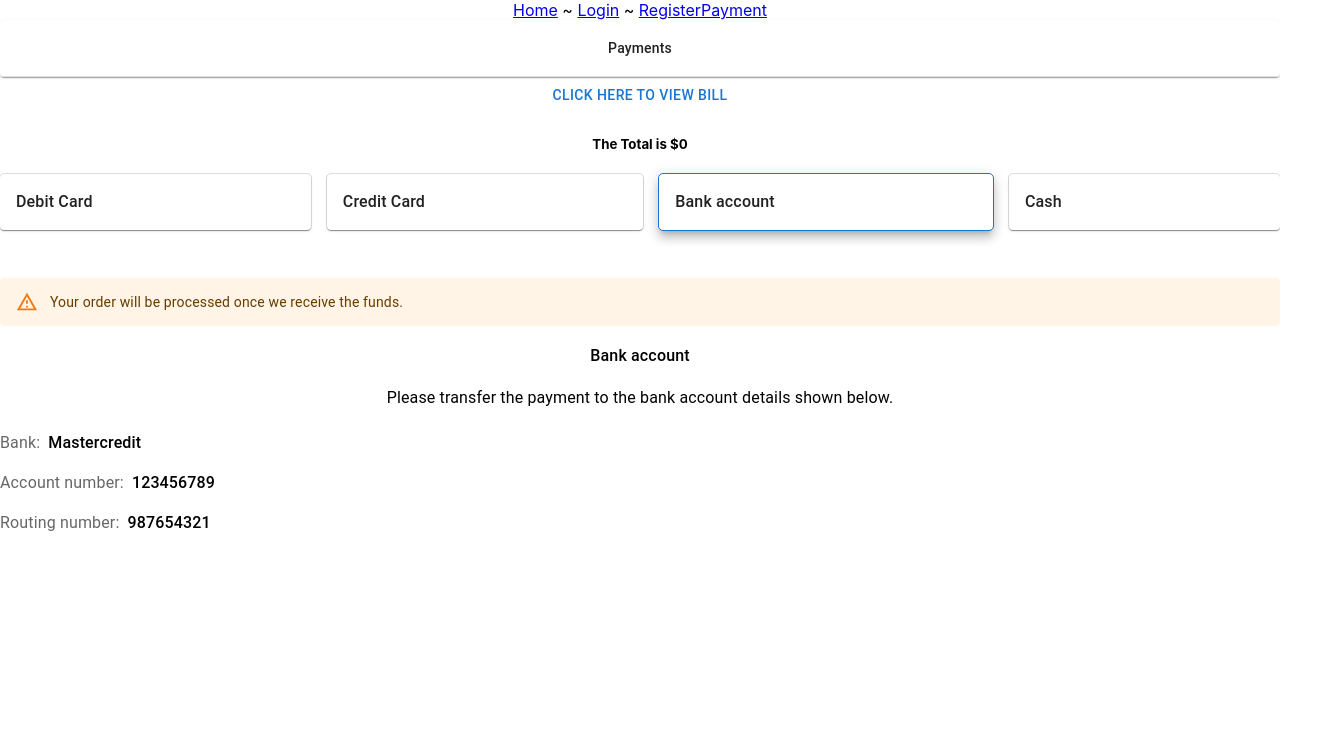
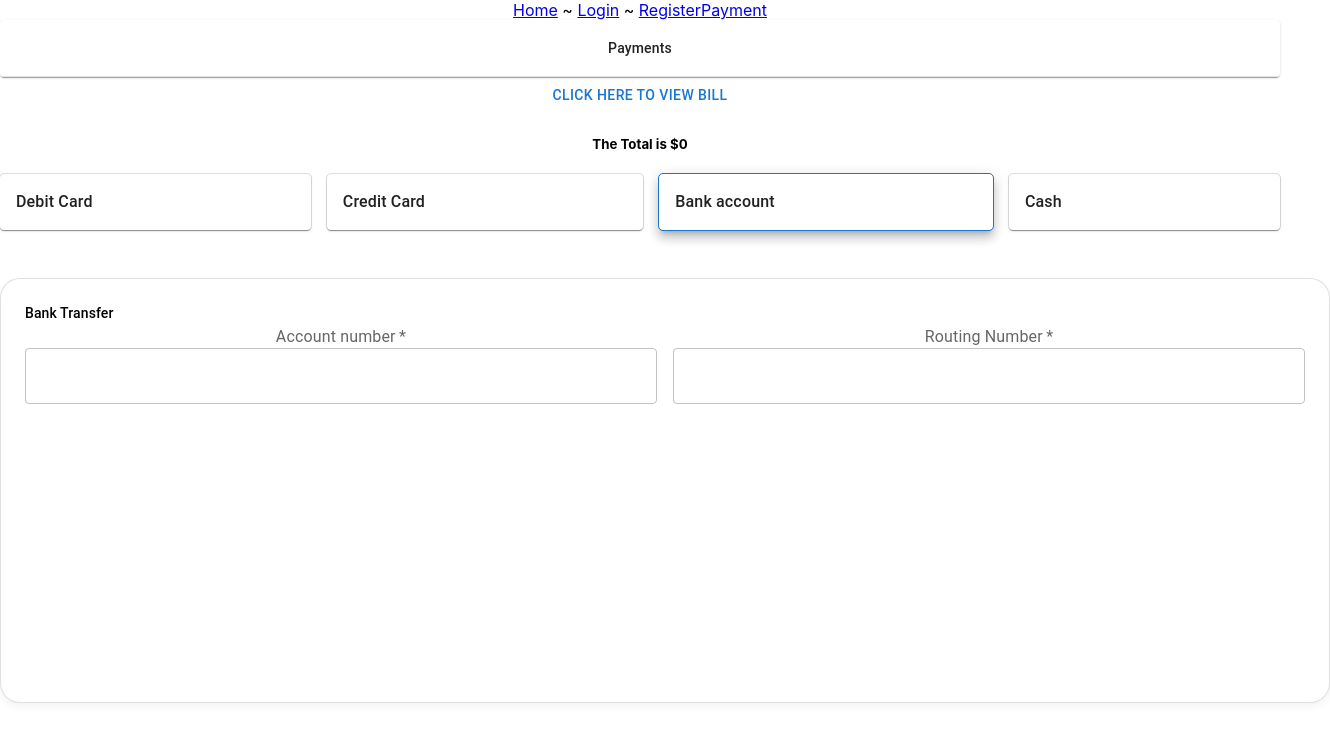
Before and after one commit to 2406-Ryan-Java-FS/project-2-frontend, a React (Create React App) app in the folder rev-learn/: page /payments in a window 1280 px wide. Both pictures are taken after a click on the button "Bank account". Shown: the top 742 px of the page, 1330 px wide, since content can reach past the window. Built offline with nearby package versions, Linux system fonts and the light colour scheme.

Commit message:
Incremental Changes need to go over what team wants to do about overall UI

```diff
--- a/rev-learn/src/components/payment/makePayment.jsx
+++ b/rev-learn/src/components/payment/makePayment.jsx
@@ -72,6 +72,8 @@ const FormGrid = styled('div')(() => ({
   const [cardNumber, setCardNumber] = useState('');
   const [cvv, setCvv] = useState('');
   const [expirationDate, setExpirationDate] = useState('');
+  const [accountNumber, setAccountNumber] = useState();
+  const [routingNumber, setRoutingNumber] = useState();
 
   const handlePaymentTypeChange = (event) => {
     setPaymentType(event.target.value);
@@ -387,45 +389,65 @@ const FormGrid = styled('div')(() => ({
 
       {paymentType === 'bankTransfer' && (
         <Box
+        sx={{
+          display: 'flex',
+          flexDirection: 'column',
+          gap: 2,
+        }}
+      >
+        <Box
           sx={{
             display: 'flex',
             flexDirection: 'column',
-            gap: 2,
+            //justifyContent: 'space-between',
+            p: 3,
+            height: { xs: 300, sm: 350, md: 375 },
+            width: '100%',
+            borderRadius: '20px',
+            border: '1px solid ',
+            borderColor: 'divider',
+            backgroundColor: 'background.paper',
+            boxShadow: '0px 4px 8px rgba(0, 0, 0, 0.05)',
           }}
         >
-          <Alert severity="warning" >
-            Your order will be processed once we receive the funds.
-          </Alert>
-          <Typography variant="subtitle1" fontWeight="medium">
-            Bank account
-          </Typography>
-          <Typography variant="body1" gutterBottom>
-            Please transfer the payment to the bank account details shown below.
-          </Typography>
-          <Box sx={{ display: 'flex', gap: 1 }}>
-            <Typography variant="body1" color="text.secondary">
-              Bank:
-            </Typography>
-            <Typography variant="body1" fontWeight="medium">
-              Mastercredit
-            </Typography>
+          <Box sx={{ display: 'flex', justifyContent: 'space-between' }}>
+            <Typography variant="subtitle2">Bank Transfer</Typography>
           </Box>
-          <Box sx={{ display: 'flex', gap: 1 }}>
-            <Typography variant="body1" color="text.secondary">
-              Account number:
-            </Typography>
-            <Typography variant="body1" fontWeight="medium">
-              123456789
-            </Typography>
+          <Box
+            sx={{
+              display: 'flex',
+              justifyContent: 'space-between',
+              width: '100%',
+              gap: 2,
+            }}
+          >
+            <FormGrid sx={{ flexGrow: 1 }}>
+              <FormLabel htmlFor="account-number" required>
+                Account number
+              </FormLabel>
+              <OutlinedInput
+                id="account-number"
+                autoComplete="account-number"
+                placeholder=""
+                required
+                value={accountNumber}
+              />
+            </FormGrid>
+            <FormGrid sx={{ flexGrow: 1}}>
+              <FormLabel htmlFor="routing-number" required>
+                Routing Number
+              </FormLabel>
+              <OutlinedInput
+                id="routing_number"
+                autoComplete="routing-number"
+                placeholder=""
+                required
+                value={routingNumber}
+
+              />
+            </FormGrid>
           </Box>
-          <Box sx={{ display: 'flex', gap: 1 }}>
-            <Typography variant="body1" color="text.secondary">
-              Routing number:
-            </Typography>
-            <Typography variant="body1" fontWeight="medium">
-              987654321
-            </Typography>
-          </Box>
+        </Box>
         </Box>
       )}
 
```
